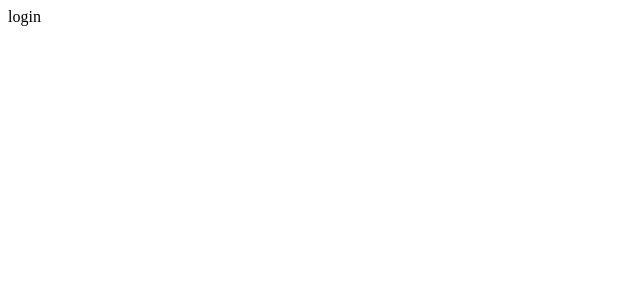
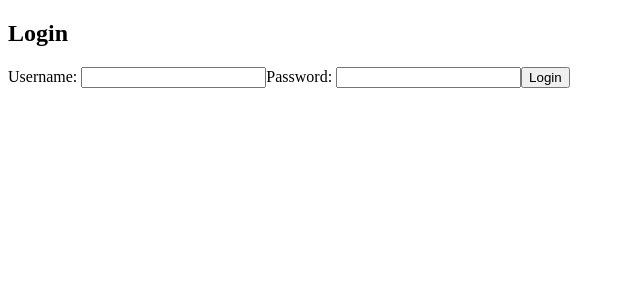
Before and after one commit to DYuHLin/blog-api, a React (Vite) app in the folder client/: page /posts/login in a window 1280 px wide. Shown: the top 300 px of the page, without its empty margins (0-640 px from the left). Built offline with nearby package versions, Linux system fonts and the light colour scheme.

Commit message:
Working on the login feature, I am only using JWT for this, so far it is going okay.

```diff
--- a/client/src/Pages/Login.jsx
+++ b/client/src/Pages/Login.jsx
@@ -1,8 +1,24 @@
-import React from 'react'
+import React, { useState } from 'react'
 
 function Login() {
+  const [username, setUsername] = useState("");
+  const [password, setPassword] = useState("");
+
+  const handleSubmit = (e) => {
+    e.preventDefault();
+  };
+
   return (
-    <div>login</div>
+    <section>
+      <h1>Login</h1>
+      <form method="POST" onSubmit={handleSubmit}>
+        <label htmlFor="username">Username: </label>
+        <input type="text" required name='username' id='username' className='username' onChange={(e) => setUsername(e.target.value)}/>
+        <label htmlFor="password">Password: </label>
+        <input type="password" required name='password' id='password' className='password' onChange={(e) => setPassword(e.target.value)}/>
+        <button>Login</button>
+      </form>
+      </section>
   )
 }
 
--- a/client/src/Pages/Register.jsx
+++ b/client/src/Pages/Register.jsx
@@ -23,10 +23,6 @@ function Register() {
      });
   };
 
-  useEffect(() => {
-
-  }, []);
-
   return (
     <section>
       <h1>register</h1>
```
Also changed, not shown: 2 other files (tests, documents, lock files or other folders).
